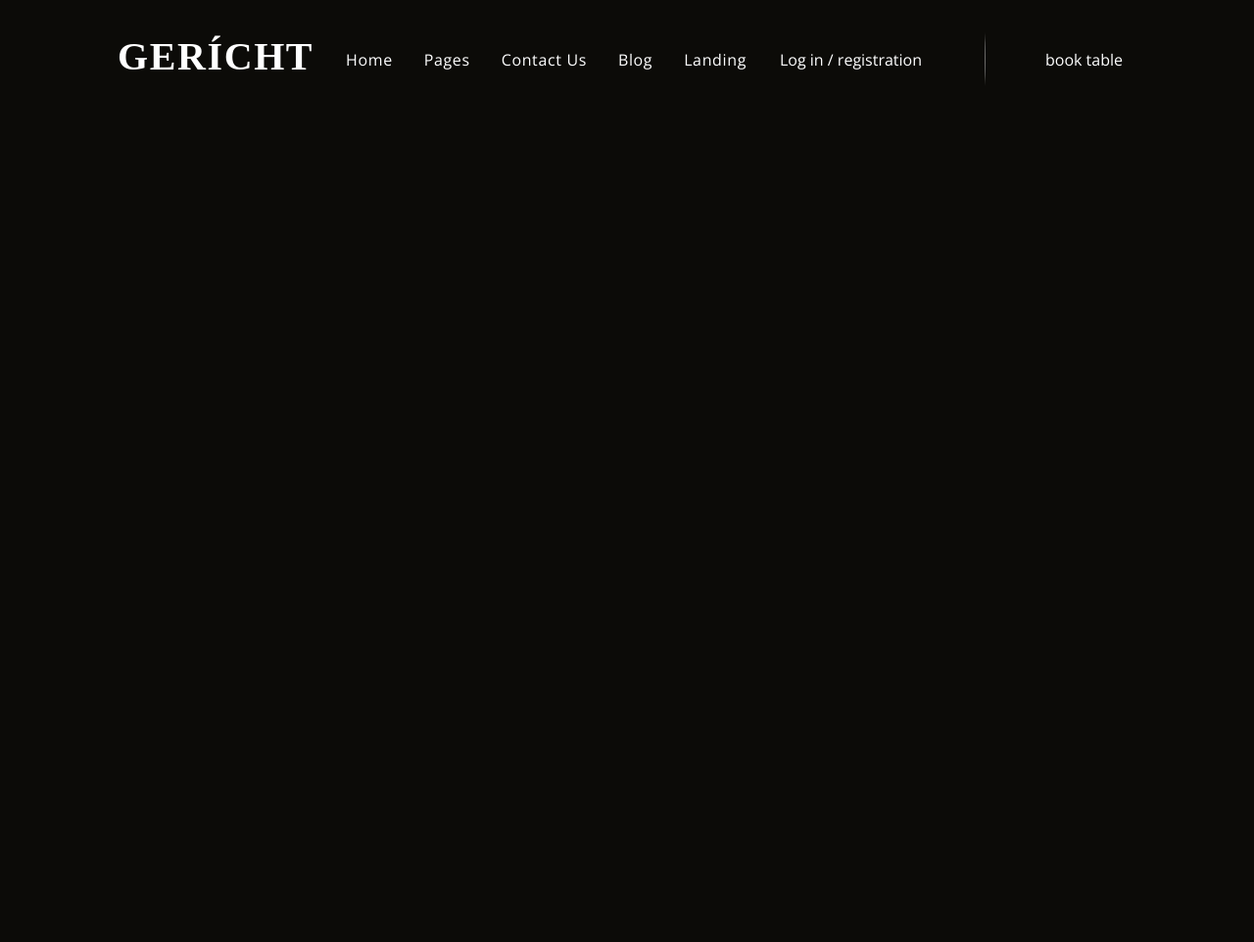
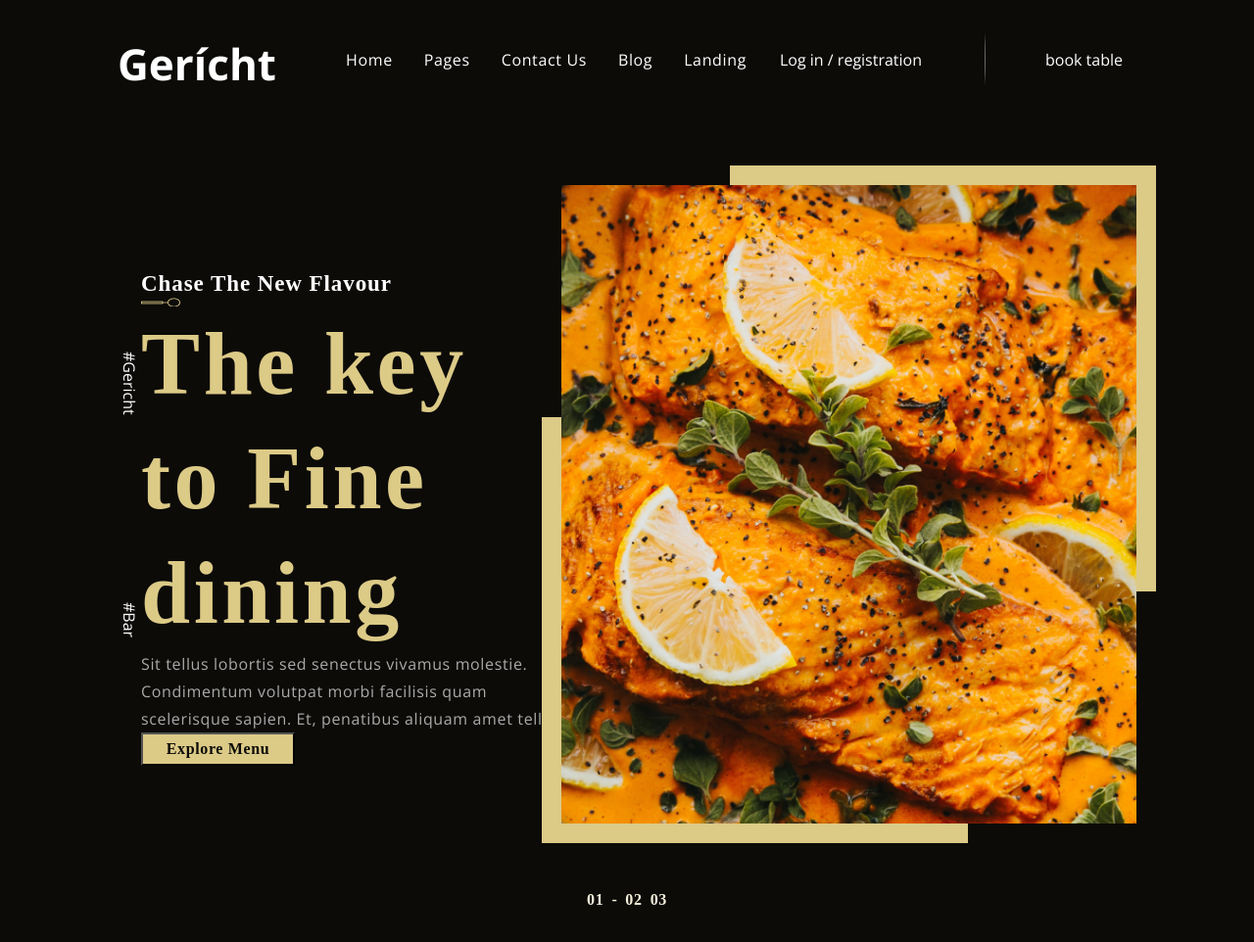
Before and after one commit to Alhladkiy/Restaurant, a website built with webpack: page index.html in a window 1280 px wide. Shown: the whole page at 98% size. Before the commit the page ends 800 px from the top, so only its background shows below. Built offline with nearby package versions, Linux system fonts and the light colour scheme; a web font is replaced by a local one.

Commit message:
feat: add home page

```diff
--- a/index.html
+++ b/index.html
@@ -7,9 +7,8 @@
     <link rel="stylesheet" href="./src/styles/style.css">
     <link rel="stylesheet" href="./src/styles/reset.css">
     <link rel="shortcut icon" href="./src/images/restaurant.png" type="image/x-icon">
-    <link href="https://fonts.googleapis.com/css?family=Open+Sans:400,600,300" rel="stylesheet" type="text/css">
-    <link href="https://fonts.googleapis.com/css2?family=Roboto:ital,wght@0,100;0,300;0,400;0,500;0,700;0,900;1,100;1,300;1,400;1,500;1,700;1,900&display=swap" rel="stylesheet">
-    <title>My restaurant</title>
+    <link href="https://fonts.googleapis.com/css2?family=Open+Sans:wght@400;700&display=swap" rel="stylesheet">
+    <link href="https://fonts.googleapis.com/css2?family=Cormorant+Upright:wght@400;600;700&display=swap" rel="stylesheet">
 </head>
 <body>
     <header class="header">
@@ -31,6 +30,36 @@
             </div>
         </div>
     </header>
+    <section class="main-section">
+        <div class="main-section-wrapper">
+            <div class="hash-wrapper">
+                <div class="hash">#Gericht</div>
+                <div class="hash">#Bar</div>
+            </div>
+            <div class="main-section-content">
+                <div class="main-section-text-container">
+                    <div class="main-section-text">Chase the new Flavour
+                        <div class="main-section-spoon-img"></div>
+                    </div>
+                    <div class="main-section-title">The key to Fine dining</div>
+                    <div class="main-section-description">Sit tellus lobortis sed senectus vivamus molestie. Condimentum volutpat morbi facilisis quam scelerisque sapien. Et, penatibus aliquam amet tellus </div>
+                    <button class="button main-section-button">Explore Menu</button>
+                </div>
+                <div class="main-section-img-container">
+                    <img  class="main-section-img" src="./src/images/khloe-arledge-ND3edEmzcdQ-unsplash.png" alt="img">
+                    <div class="square square-top"></div>
+                    <div class="square square-bottom"></div>
+                </div>
+            </div>
+        </div>
+        <div class="main-section-pagination">
+            <span class="pagination cormorant">01</span>
+            <span class="pagination cormorant">-</span>
+            <span class="pagination cormorant">02</span>
+            <span class="pagination cormorant">03</span>
+
+        </div>
+    </section>
 
 </body>
 </html>
--- /dev/null
+++ b/src/styles/button.css
@@ -0,0 +1,12 @@
+.button {
+    width: 157px;
+    height: 44px;
+    background-color: #DCCA87;
+    font-family: 'Cormorant Upright';
+    font-style: normal;
+    font-weight: 700;
+    font-size: 16px;
+    line-height: 175%;
+    letter-spacing: 0.04em;
+    color: #0C0B08;
+}
--- /dev/null
+++ b/src/styles/fonts.css
@@ -0,0 +1,15 @@
+.cormorant {
+    font-family: 'Cormorant Upright';
+    font-style: normal;
+    font-weight: 700;
+    line-height: 175%;
+    letter-spacing: 0.04em;
+}
+.sans {
+    font-family: 'Open Sans';
+    font-style: normal;
+    font-weight: 400;
+    font-size: 16px;
+    line-height: 175%;
+    letter-spacing: 0.04em;
+}
--- a/src/styles/header.css
+++ b/src/styles/header.css
@@ -11,11 +11,7 @@
 }
 
 .header-title {
-    font-family: 'Cormorant Upright';
-    font-size: 40px;
-    line-height: 130%;
-    letter-spacing: 0.04em;
-    text-transform: uppercase;
+    font-size: 44px;
 }
 
 .header-title-wrapper {
@@ -36,7 +32,6 @@
     width: 364px;
     height: 57px;
     font-family: 'Open Sans';
-
 }
 
 .dividing-line {
--- /dev/null
+++ b/src/styles/homePage.css
@@ -0,0 +1,113 @@
+@import url('./fonts.css');
+
+.main-section {
+    width: 1680 px;
+    height: 828px;
+    padding: 0 120px;
+    margin-top: 48px;
+}
+
+.main-section-wrapper {
+    display: flex;
+}
+
+.main-section-text-container {
+    display: flex;
+    flex-direction: column;
+    justify-content: space-evenly;
+    width: 453px;
+    height: 481px;
+    align-self: center;
+}
+
+.main-section-text {
+    font-family: 'Cormorant Upright', serif;
+    font-weight: 700;
+    font-size: 23px;
+    line-height: 130%;
+    letter-spacing: 0.04em;
+    text-transform: capitalize;
+}
+
+.main-section-spoon-img {
+    background-image: url('../images/Vector.png');
+    background-repeat: no-repeat;
+    color:  #ffffff;
+    height: 9px;
+    width: 40px;
+}
+
+.main-section-title {
+    font-family: Cormorant Upright;
+    font-size: 90px;
+    font-weight: 700;
+    line-height: 117px;
+    letter-spacing: 0.04em;
+    text-align: left;
+    color: #DCCA87;
+}
+
+.main-section-description {
+    font-family: 'Open Sans';
+    font-style: normal;
+    font-weight: 400;
+    font-size: 16px;
+    line-height: 175%;
+    letter-spacing: 0.04em;
+    color: #AAAAAA;
+}
+
+.main-section-content {
+    display: flex;
+    margin-top: 20px;
+    width: 100%;
+    justify-content: space-evenly;
+}
+
+.hash-wrapper {
+    display: flex;
+    justify-content: space-evenly;
+    writing-mode: vertical-rl
+}
+
+
+.square {
+    position: absolute;
+    width: 435px;
+    height: 435px;
+    background-color: #DCCA87;
+}
+
+.square-top {
+    z-index: -1;
+    right: -20px;
+    top: -20px;
+}
+
+.square-bottom {
+    z-index: -1;
+    left: -20px;
+    bottom: -20px;
+}
+
+
+.main-section-img-container {
+    position: relative;
+    z-index: 1;
+}
+
+.main-section-pagination {
+    display: flex;
+    flex-direction: row;
+    align-items: center;
+    gap: 8px;
+    justify-content: center;
+    margin-top: 64px;
+}
+
+.pagination {
+    font-weight: 600;
+    font-size: 16px;
+    text-transform: capitalize;
+    color: #F5EFDB;
+}
--- a/src/styles/style.css
+++ b/src/styles/style.css
@@ -1,4 +1,6 @@
 @import url('./header.css');
+@import url('./homePage.css');
+@import url('./button.css');
 
 body {
  background-color: #0C0B08;
```
Also changed, not shown: src/images/Rectangle 20.png (added), src/images/Vector 8.png (added), src/images/Vector.png (added), src/images/khloe-arledge-ND3edEmzcdQ-unsplash.png (added).
